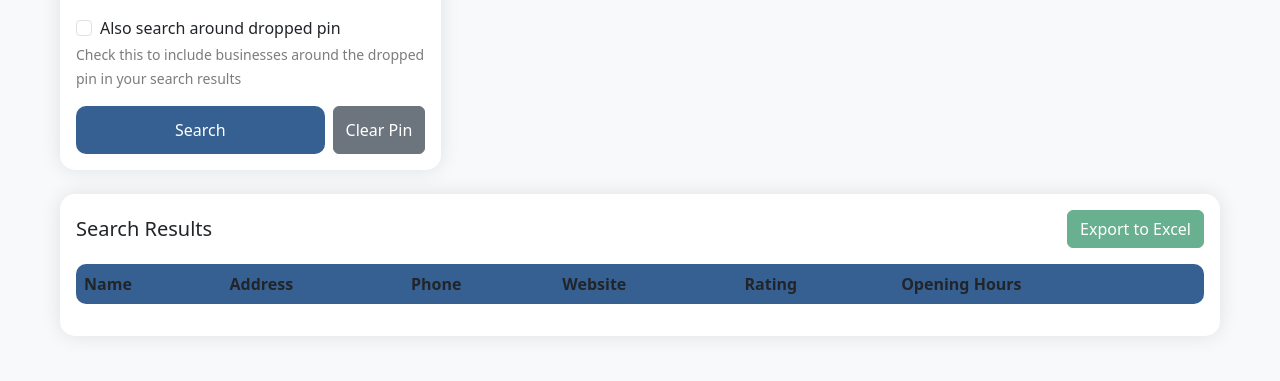
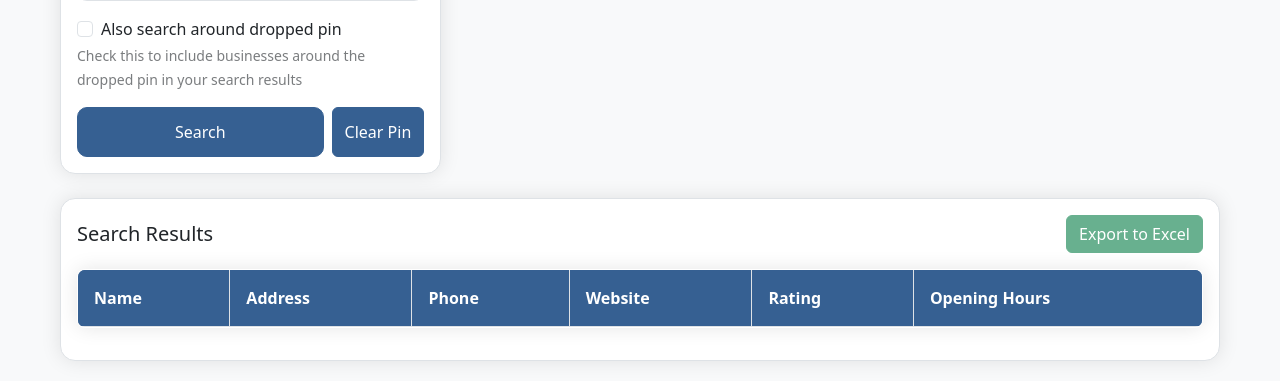
Before and after one commit to sdclark117/sdclark117, a Flask app: page / in a window 1280 px wide. Shown: the part 572-953 px from the top of the page. Before the commit the page ends 876 px from the top, so only its background shows below. Run offline with Flask 3, Linux system fonts and the light colour scheme; lists and menus that the app fills with data are empty; some libraries are stand-ins or nearby versions.

Commit message:
Update table styles and dark theme visibility

```diff
--- a/templates/index.html
+++ b/templates/index.html
@@ -63,7 +66,7 @@
 
         .card {
             background-color: var(--card-bg);
-            border: none;
+            border: 1px solid var(--border-color);
             border-radius: 15px;
             box-shadow: 0 0 20px rgba(0,0,0,0.1);
             transition: background-color 0.3s ease;
@@ -87,41 +95,87 @@
         }
 
         .form-control:focus, .form-select:focus {
-            background-color: var(--card-bg);
-            color: var(--text-color);
+            background-color: var(--form-bg);
+            color: var(--form-text);
             border-color: var(--hover-bg);
-            box-shadow: 0 0 0 0.25rem rgba(54, 96, 146, 0.25);
+            box-shadow: 0 0 0 0.25rem rgba(13, 110, 253, 0.25);
         }
 
         .btn-primary {
             background-color: var(--header-bg);
-            border: none;
+            border-color: var(--header-bg);
             border-radius: 10px;
             padding: 0.75rem 1.5rem;
             transition: background-color 0.3s ease;
+            color: var(--header-text);
         }
 
         .btn-primary:hover {
             background-color: var(--hover-bg);
+            border-color: var(--hover-bg);
+        }
+
+        .btn-secondary {
+            background-color: var(--table-header-bg);
+            border-color: var(--table-header-bg);
+            color: var(--header-text);
+        }
+
+        .btn-secondary:hover {
+            background-color: var(--table-row-hover);
+            border-color: var(--table-row-hover);
+        }
+
+        .table-responsive {
+            overflow-x: auto;
+            -webkit-overflow-scrolling: touch;
+            margin-bottom: 1rem;
+            border-radius: 8px;
+            box-shadow: 0 0 20px rgba(0,0,0,0.1);
+            background-color: var(--table-bg);
         }
 
         .table {
-            background-color: var(--table-bg);
-            color: var(--bs-body-color);
-            border-radius: 10px;
-            overflow: hidden;
-            transition: background-color 0.3s ease, color 0.3s ease;
+            margin-bottom: 0;
+            border: 1px solid var(--border-color);
         }
 
         .table thead th {
+            position: sticky;
+            top: 0;
+            z-index: 1;
             background-color: var(--table-header-bg);
-            color: var(--bs-body-color);
-            border: none;
-            transition: background-color 0.3s ease;
+            color: var(--table-header-text);
+            font-weight: bold;
+            padding: 1rem;
+            border-bottom: 2px solid var(--border-color);
+            white-space: nowrap;
         }
 
-        .table tbody tr:hover {
-            background-color: var(--table-row-hover);
+        .table tbody tr {
+            background-color: var(--table-bg);
+            color: var(--text-color);
+        }
+
+        .table tbody tr:nth-child(even) {
+            background-color: var(--card-bg);
+        }
+
+        .table tbody td {
+            padding: 1rem;
+            border-bottom: 1px solid var(--border-color);
+            color: var(--text-color);
+            vertical-align: middle;
+        }
+
+        .table tbody td a {
+            color: var(--info-window-link);
+            text-decoration: none;
+            font-weight: 500;
+        }
+
+        .table tbody td a:hover {
+            text-decoration: underline;
         }
 
         .loading {
@@ -282,32 +338,15 @@
             text-decoration: underline;
         }
 
-        /* Update table styles for dark theme */
-        .table {
-            color: var(--bs-body-color);
-        }
-
-        .table thead th {
-            color: var(--bs-body-color);
-        }
-
-        .table tbody td {
-            color: var(--bs-body-color);
-        }
-
         /* Update form text colors */
         .form-label {
-            color: var(--bs-body-color);
+            color: var(--text-color);
+            font-weight: 500;
         }
 
         .form-text {
-            color: var(--bs-body-color);
+            color: var(--text-color);
             opacity: 0.8;
-        }
-
-        /* Update alert text color */
-        .alert {
-            color: var(--bs-body-color);
         }
 
         /* Update map container text */
@@ -462,18 +501,18 @@
                             </button>
                         </div>
                         <div class="table-responsive">
-                            <table class="table table-striped" id="resultsTable">
+                            <table class="table table-striped" id="resultsTable" style="border: 1px solid var(--border-color); border-radius: 8px; overflow: hidden;">
                                 <thead>
-                                    <tr>
-                                        <th>Name</th>
-                                        <th>Address</th>
-                                        <th>Phone</th>
-                                        <th>Website</th>
-                                        <th>Rating</th>
-                                        <th>Opening Hours</th>
+                                    <tr style="background-color: var(--table-header-bg);">
+                                        <th style="color: var(--table-header-text); padding: 1rem; border-right: 1px solid var(--border-color);">Name</th>
+                                        <th style="color: var(--table-header-text); padding: 1rem; border-right: 1px solid var(--border-color);">Address</th>
+                                        <th style="color: var(--table-header-text); padding: 1rem; border-right: 1px solid var(--border-color);">Phone</th>
+                                        <th style="color: var(--table-header-text); padding: 1rem; border-right: 1px solid var(--border-color);">Website</th>
+                                        <th style="color: var(--table-header-text); padding: 1rem; border-right: 1px solid var(--border-color);">Rating</th>
+                                        <th style="color: var(--table-header-text); padding: 1rem;">Opening Hours</th>
                                     </tr>
                                 </thead>
-                                <tbody></tbody>
+                                <tbody style="background-color: var(--table-bg);"></tbody>
                             </table>
                         </div>
                     </div>
@@ -869,18 +908,47 @@
             const resultsTable = document.getElementById('resultsTable').getElementsByTagName('tbody')[0];
             resultsTable.innerHTML = '';
 
-            leads.forEach(lead => {
+            leads.forEach((lead, index) => {
                 const row = document.createElement('tr');
+                const isDark = document.documentElement.getAttribute('data-theme') === 'dark';
+
+                // Set row background color
+                row.style.backgroundColor = isDark ? (index % 2 === 0 ? '#2c3034' : '#343a40') : (index % 2 === 0 ? '#ffffff' : '#f8f9fa');
+                row.style.color = isDark ? '#ffffff' : '#212529';
+
+                // Add hover effect
+                row.onmouseover = function() {
+                    this.style.backgroundColor = isDark ? '#343a40' : '#f8f9fa';
+                };
+                row.onmouseout = function() {
+                    this.style.backgroundColor = isDark ? (index % 2 === 0 ? '#2c3034' : '#343a40') : (index % 2 === 0 ? '#ffffff' : '#f8f9fa');
+                };
+
                 row.innerHTML = `
-                    <td>${lead.name}</td>
-                    <td>${lead.address}</td>
-                    <td>${lead.phone || 'N/A'}</td>
-                    <td>${lead.website ? `<a href="${lead.website}" target="_blank">${lead.website}</a>` : 'N/A'}</td>
-                    <td>${lead.rating || 'N/A'}</td>
-                    <td>${lead.opening_hours ? lead.opening_hours.join('<br>') : 'N/A'}</td>
+                    <td style="padding: 1rem; border-right: 1px solid ${isDark ? '#495057' : '#dee2e6'};">
+                        <strong>${lead.name}</strong>
+                    </td>
+                    <td style="padding: 1rem; border-right: 1px solid ${isDark ? '#495057' : '#dee2e6'};">
+                        ${lead.address}
+                    </td>
+                    <td style="padding: 1rem; border-right: 1px solid ${isDark ? '#495057' : '#dee2e6'};">
+                        ${lead.phone || 'N/A'}
+                    </td>
+                    <td style="padding: 1rem; border-right: 1px solid ${isDark ? '#495057' : '#dee2e6'};">
+                        ${lead.website ? `<a href="${lead.website}" target="_blank" style="color: ${isDark ? '#66b3ff' : '#0066cc'}; text-decoration: none;">${lead.website}</a>` : 'N/A'}
+                    </td>
+                    <td style="padding: 1rem; border-right: 1px solid ${isDark ? '#495057' : '#dee2e6'};">
+                        ${lead.rating ? `${lead.rating} ⭐` : 'N/A'}
+                    </td>
+                    <td style="padding: 1rem;">
+                        ${lead.opening_hours ? lead.opening_hours.join('<br>') : 'N/A'}
+                    </td>
                 `;
                 resultsTable.appendChild(row);
             });
+
+            // Enable export button
+            document.getElementById('exportBtn').disabled = false;
         }
 
         function displayMap(leads, center) {
```
Also changed, not shown: other parts of templates/index.html (+17 -7 lines).
